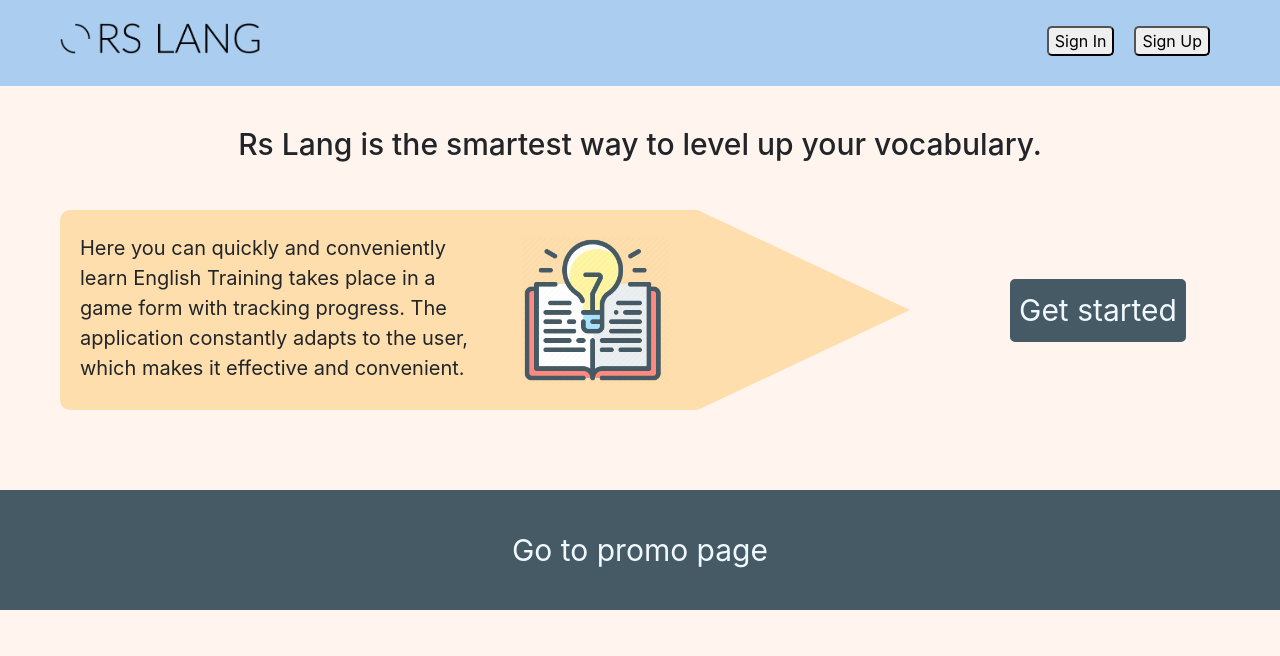
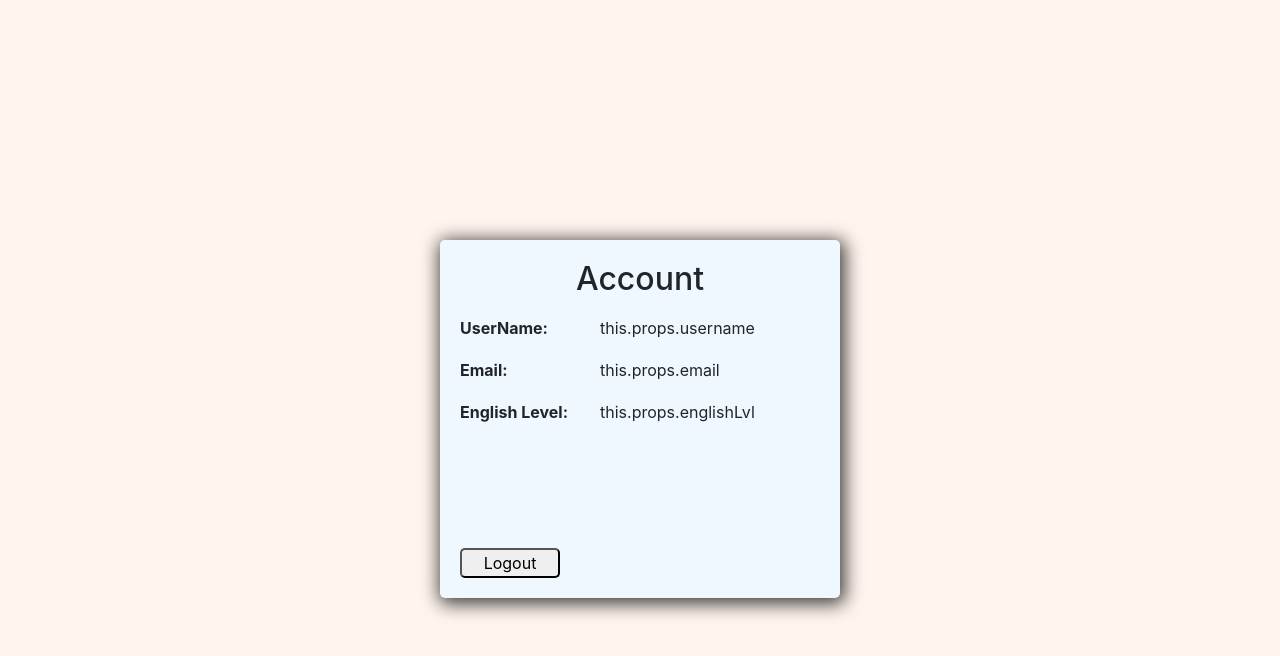
Before and after one commit to Maxvvellh0use/rslang, a React (Create React App) app: page / in a window 1280 px wide. Shown: the top 656 px of the page. Built offline with nearby package versions, Linux system fonts and the light colour scheme; no server answers.

Commit message:
feat: add base layout to account page

```diff
--- /dev/null
+++ b/src/components/AccountPage/Account.js
@@ -0,0 +1,47 @@
+import React from "react";
+import './Account.scss'
+
+export default class Account extends React.Component {
+    constructor(props) {
+        super(props);
+    }
+
+    state = {
+        userName: this.props.userName,
+        email: this.props.email,
+        englishLvl: this.props.englishLvl
+    }
+
+    logout = () => {
+        console.log('logout!')
+    }
+
+    render() {
+        return (
+            <section className="account_section">
+                <div className="wrapper account_wrapper">
+                    <div className="account">
+                        <h2 className="account_title">Account</h2>
+                        <div className="account_information">
+                            <ul className="account_information_list">
+                                <li className="account_information__username item_account">
+                                    <label className="account_information__label" htmlFor="userName">UserName:</label>
+                                    <span className="account_information__span" id="userName">{'this.props.username'}</span>
+                                </li>
+                                <li className="account_information__email item_account">
+                                    <label className="account_information__label" htmlFor="email">Email:</label>
+                                    <span className="account_information__span" id="email">{'this.props.email'}</span>
+                                </li>
+                                <li className="account_information__english_lvl item_account">
+                                    <label className="account_information__label" htmlFor="englishLvl">English Level:</label>
+                                    <span className="account_information__span" id="englishLvl">{'this.props.englishLvl'}</span>
+                                </li>
+                            </ul>
+                        </div>
+                        <button onClick={this.logout} className="account__logout_button">Logout</button>
+                    </div>
+                </div>
+            </section>
+        )
+    }
+}
--- /dev/null
+++ b/src/components/AccountPage/Account.scss
@@ -0,0 +1,60 @@
+@import "../../style/constants";
+
+
+.account_section {
+  margin-top: 30vh;
+}
+
+.account_title {
+  text-align: center;
+}
+
+.account_wrapper {
+  display: flex;
+  flex-direction: column;
+  box-shadow: $box-shadow-card;
+  background: $color-account-background;
+  border-radius: 5px;
+  width: 100%;
+  height: 100%;
+  max-width: 400px;
+}
+
+.account {
+  display: flex;
+  flex-direction: column;
+  margin: 20px;
+}
+
+.account_information__label {
+  font-weight: bold;
+}
+
+.account_information_list {
+  padding: 0;
+}
+
+.item_account {
+  display: flex;
+  justify-content: flex-end;
+  list-style: none;
+  margin: 10px 0;
+}
+
+.account_information__span {
+  margin-left: 30px;
+}
+
+.item_account > .account_information__label {
+  flex: 1;
+}
+
+.item_account > .account_information__span {
+  flex: 2;
+}
+
+.account__logout_button {
+  margin-top: 100px;
+  width: 100%;
+  max-width: 100px;
+}
--- a/src/components/App/App.js
+++ b/src/components/App/App.js
@@ -2,11 +2,13 @@ import React from 'react';
 import './App.scss';
 import '../../style/index.scss';
 import StartPage from "../StartPage/StartPage";
+import Account from "../AccountPage/Account";
 
 function App() {
   return (
     <div>
-      <StartPage />
+      <Account/>
+      {/*<StartPage />*/}
     </div>
   );
 }
--- a/src/index.js
+++ b/src/index.js
@@ -8,4 +8,4 @@ import { backEndTest } from './backEndTest';
 ReactDOM.render(<App />, document.getElementById('root'));
 
 // example of using
-backEndTest();
+// backEndTest();
--- a/src/style/constants.scss
+++ b/src/style/constants.scss
@@ -4,6 +4,9 @@ $color-text-button-start-page: aliceblue;
 $color-footer-start-page: #455A64;
 $color-body: #FFF5EE;
 
+$color-account-background: aliceblue;
+$box-shadow-card: 2px 3px 18px 3px rgba(0,0,0,0.75);
+
 
 $font-family-body: 'Lato', sans-serif !important;
 
```
